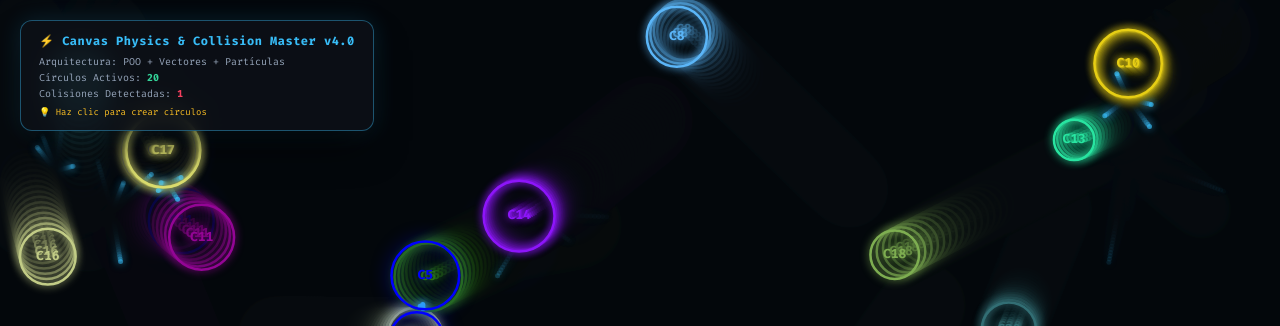
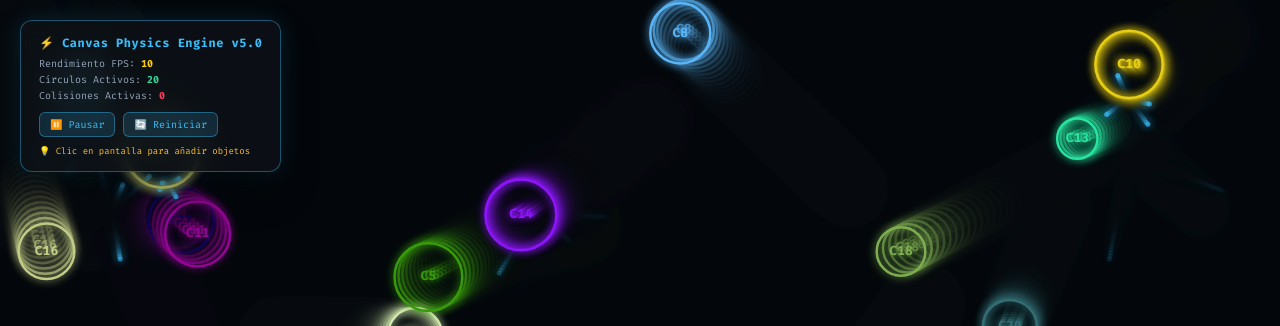
Before and after one commit to zenilguerrero1234-del/graf-canvasCollision, a plain HTML site: page index.html in a window 1280 px wide. Shown: the top 326 px of the page. Drawn offline with Linux system fonts and the light colour scheme; animation ran at ten frames a second.

Commit message:
Versión final.

```diff
--- a/colision.js
+++ b/colision.js
@@ -1,14 +1,50 @@
 const canvas = document.getElementById("canvas");
 let ctx = canvas.getContext("2d");
 
-const window_height = window.innerHeight;
-const window_width = window.innerWidth;
+let window_height = window.innerHeight;
+let window_width = window.innerWidth;
 
 canvas.height = window_height;
 canvas.width = window_width;
 
 const collisionCountEl = document.getElementById("collision-count");
 const circlesCountEl = document.getElementById("circles-count");
+const fpsCounterEl = document.getElementById("fps-counter");
+const btnPause = document.getElementById("btn-pause");
+const btnReset = document.getElementById("btn-reset");
+
+let isPaused = false;
+let circles = [];
+let particles = [];
+
+// Control de rendimiento (FPS)
+let lastTime = performance.now();
+let frameCount = 0;
+let fpsTimer = 0;
+
+// Botón Pausar / Reanudar
+btnPause.addEventListener("click", () => {
+    isPaused = !isPaused;
+    btnPause.textContent = isPaused ? "▶️ Reanudar" : "⏸️ Pausar";
+    if (!isPaused) {
+        requestAnimationFrame(animate);
+    }
+});
+
+// Botón Reiniciar simulación
+btnReset.addEventListener("click", () => {
+    circles = [];
+    particles = [];
+    generateCircles(20);
+});
+
+// Soporte Responsive: Ajustar canvas si el usuario cambia el tamaño de la ventana
+window.addEventListener("resize", () => {
+    window_height = window.innerHeight;
+    window_width = window.innerWidth;
+    canvas.height = window_height;
+    canvas.width = window_width;
+});
 
 class Particle {
     constructor(x, y, color) {
@@ -122,9 +158,6 @@ class Circle {
     }
 }
 
-let circles = [];
-let particles = [];
-
 function generateCircles(n) {
     for (let i = 0; i < n; i++) {
         let radius = Math.random() * 20 + 20;
@@ -139,8 +172,9 @@ function generateCircles(n) {
     if (circlesCountEl) circlesCountEl.textContent = circles.length;
 }
 
+// Interactividad por clics (evita activarse si se da clic sobre el HUD)
 window.addEventListener("click", (event) => {
-    if (event.clientX < 320 && event.clientY < 160) return;
+    if (event.clientX < 260 && event.clientY < 180) return;
 
     let radius = Math.random() * 20 + 20;
     let color = `#${Math.floor(Math.random()*16777215).toString(16)}`;
@@ -215,7 +249,17 @@ function handleCollisions() {
     }
 }
 
-function animate() {
+function animate(currentTime) {
+    if (isPaused) return;
+
+    // Cálculo profesional de FPS (Fotogramas por Segundo)
+    frameCount++;
+    if (currentTime - fpsTimer >= 1000) {
+        if (fpsCounterEl) fpsCounterEl.textContent = frameCount;
+        frameCount = 0;
+        fpsTimer = currentTime;
+    }
+
     ctx.fillStyle = 'rgba(7, 9, 14, 0.25)';
     ctx.fillRect(0, 0, window_width, window_height);
 
@@ -236,4 +280,4 @@ function animate() {
 }
 
 generateCircles(20);
-animate();
+requestAnimationFrame(animate);
--- a/index.html
+++ b/index.html
@@ -3,7 +3,7 @@
 <head>
     <meta charset="UTF-8">
     <meta name="viewport" content="width=device-width, initial-scale=1.0">
-    <title>Detección de Colisiones - Master Edition | ITP</title>
+    <title>Detección de Colisiones - Engine Pro Edition | ITP</title>
     <link href="https://fonts.googleapis.com/css2?family=Fira+Code:wght@400;700&display=swap" rel="stylesheet">
     <style>
         * {
@@ -21,7 +21,7 @@
             cursor: crosshair;
         }
 
-        /* Contenedor del título de fondo (Watermark centrado) */
+        /* Título de fondo estilizado */
         .bg-title-container {
             position: absolute;
             top: 0;
@@ -54,20 +54,19 @@
             100% { transform: scale(1.03); opacity: 1; }
         }
 
-        /* Panel HUD flotante de desarrollador */
+        /* Panel HUD Profesional con controles interactivos */
         .dev-hud {
             position: absolute;
             top: 20px;
             left: 20px;
             z-index: 10;
-            background: rgba(13, 17, 23, 0.88);
+            background: rgba(13, 17, 23, 0.9);
             border: 1px solid rgba(56, 189, 248, 0.4);
             backdrop-filter: blur(12px);
-            padding: 12px 18px;
+            padding: 14px 18px;
             border-radius: 12px;
             color: #e2e8f0;
             box-shadow: 0 20px 40px -10px rgba(0, 0, 0, 0.7), 0 0 25px rgba(56, 189, 248, 0.15);
-            pointer-events: none;
         }
 
         .hud-title {
@@ -84,23 +83,51 @@
             display: flex;
             flex-direction: column;
             gap: 3px;
+            margin-bottom: 10px;
         }
 
         .hud-info b {
             color: #34d399;
         }
 
+        #fps-counter {
+            color: #facc15;
+        }
+
         #collision-count {
             color: #f43f5e;
+        }
+
+        /* Botones de control profesional estilo UI/UX moderna */
+        .hud-controls {
+            display: flex;
+            gap: 8px;
+        }
+
+        .btn-ctrl {
+            background: rgba(56, 189, 248, 0.15);
+            border: 1px solid rgba(56, 189, 248, 0.4);
+            color: #38bdf8;
+            padding: 5px 10px;
+            font-family: 'Fira Code', monospace;
+            font-size: 10px;
+            border-radius: 6px;
+            cursor: pointer;
+            transition: all 0.2s ease;
+        }
+
+        .btn-ctrl:hover {
+            background: rgba(56, 189, 248, 0.3);
+            color: #fff;
+            box-shadow: 0 0 10px rgba(56, 189, 248, 0.4);
         }
 
         .hud-tip {
             font-size: 9px;
             color: #fbbf24;
-            margin-top: 3px;
+            margin-top: 8px;
         }
 
-        /* Canvas cubriendo toda la pantalla sin dejar espacios en blanco */
         canvas {
             position: absolute;
             top: 0;
@@ -114,20 +141,23 @@
     </style>
 </head>
 <body>
-    <!-- Título de fondo inmersivo -->
     <div class="bg-title-container">
         <h1 class="bg-title">Detección de colisiones</h1>
     </div>
 
-    <!-- Panel HUD Profesional -->
+    <!-- Panel HUD con monitor de rendimiento y botones interactivos -->
     <div class="dev-hud">
-        <div class="hud-title">⚡ Canvas Physics & Collision Master v4.0</div>
+        <div class="hud-title">⚡ Canvas Physics Engine v5.0</div>
         <div class="hud-info">
-            <span>Arquitectura: POO + Vectores + Partículas</span>
+            <span>Rendimiento FPS: <b id="fps-counter">60</b></span>
             <span>Círculos Activos: <b id="circles-count">20</b></span>
-            <span>Colisiones Detectadas: <b id="collision-count">0</b></span>
-            <span class="hud-tip">💡 Haz clic para crear círculos</span>
+            <span>Colisiones Activas: <b id="collision-count">0</b></span>
         </div>
+        <div class="hud-controls">
+            <button id="btn-pause" class="btn-ctrl">⏸️ Pausar</button>
+            <button id="btn-reset" class="btn-ctrl">🔄 Reiniciar</button>
+        </div>
+        <div class="hud-tip">💡 Clic en pantalla para añadir objetos</div>
     </div>
 
     <canvas id="canvas"></canvas>
```
